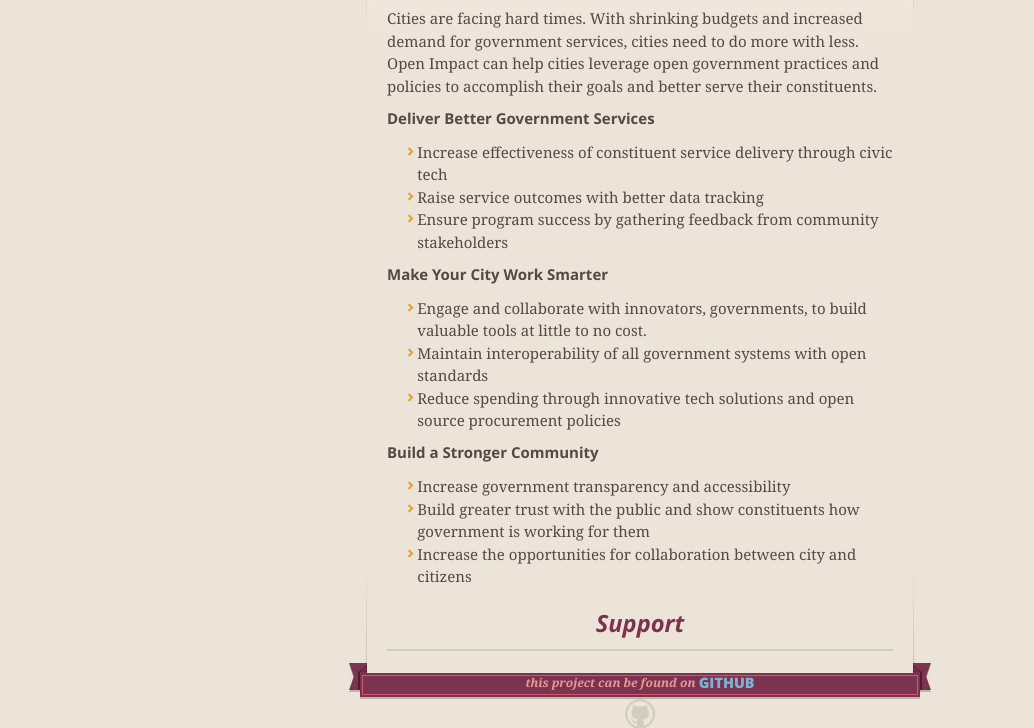
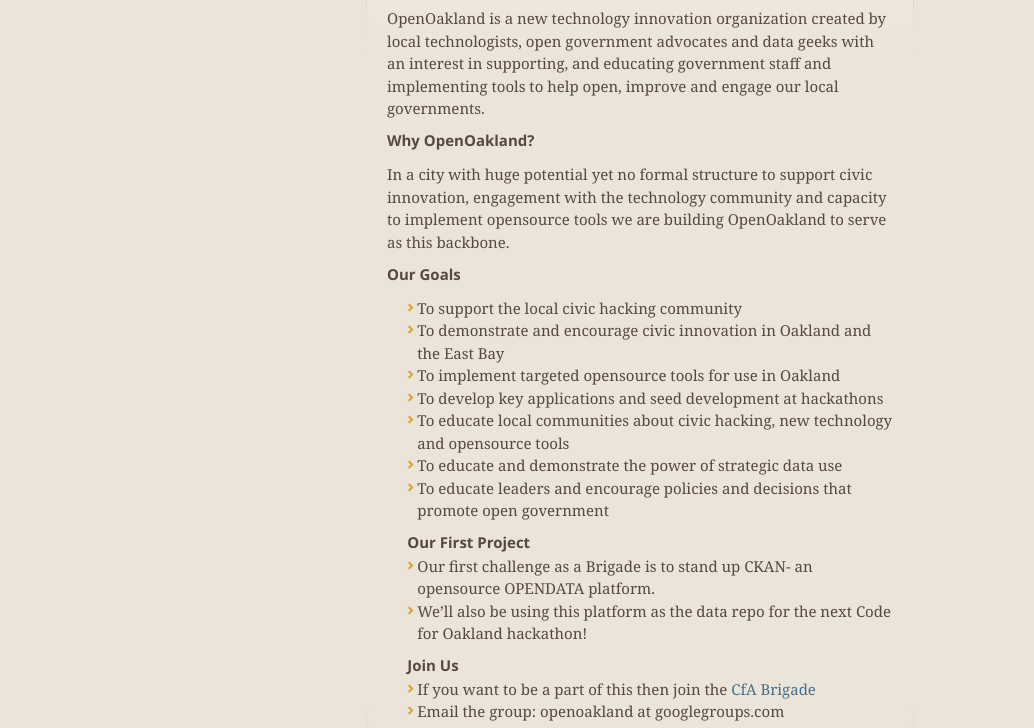
Before and after one commit to eddietejeda/openoakland, a plain HTML site: page index.html in a window 1280 px wide. Shown: the part 263-991 px from the top of the page, without its empty margins (0-1034 px from the left). Drawn offline with nearby package versions, Linux system fonts and the light colour scheme.

Commit message:
Update index.html

```diff
--- a/index.html
+++ b/index.html
@@ -50,40 +50,44 @@
       <section id="main_content">
 
         <h1>What is <span class="orange">OpenOakland</span>?</h1>
-        <p class="ocall">Cities are facing hard times. With shrinking budgets and increased demand
-            for government services, cities need to do more with less. Open Impact
-            can help cities leverage open government practices and policies to accomplish
-            their goals and better serve their constituents.</p>
+        <p class="ocall">OpenOakland is a new technology innovation organization created by local technologists,
+        open government advocates and data geeks with an interest in supporting, and educating government staff
+        and implementing tools to help open, improve and engage our local governments.</p>
         <div class="open-li">
-            <h4>Deliver Better Government Services</h4>
+            <h4>Why OpenOakland?</h4>
+          <p class="ocall">In a city with huge potential yet no formal structure to support civic innovation,
+          engagement with the technology community and capacity to implement opensource tools we are building
+          OpenOakland to serve as this backbone.</p>
+        </div>
+        <div class="open-li">
+            <h4>Our Goals</h4>
             <ul>
-                <li>Increase effectiveness of constituent service delivery through civic tech</li>
-                <li>Raise service outcomes with better data tracking</li>
-                <li>Ensure program success by gathering feedback from community stakeholders</li>
+                <li>To support the local civic hacking community</li>
+                <li>To demonstrate and encourage civic innovation in Oakland and the East Bay</li>
+                <li>To implement targeted opensource tools for use in Oakland</li>
+                  <li>To develop key applications and seed development at hackathons</li>
+                <li>To educate local communities about civic hacking, new technology and opensource tools</li>
+                <li>To educate and demonstrate the power of strategic data use</li>
+                <li>To educate leaders and encourage policies and decisions that promote open government</li>
             </ul>
         </div>
         <div class="open-li">
-            <h4>Make Your City Work Smarter</h4>
-            <ul>
-                <li>Engage and collaborate with innovators, governments, to build valuable
-                    tools at little to no cost.</li>
-                <li>Maintain interoperability of all government systems with open standards</li>
-                <li>Reduce spending through innovative tech solutions and open source procurement
-                    policies</li>
-            </ul>
-        </div>
-        <div class="open-li">
-            <h4>Build a Stronger Community</h4>
-            <ul>
-                <li>Increase government transparency and accessibility</li>
-                <li>Build greater trust with the public and show constituents how government
-                    is working for them</li>
-                <li>Increase the opportunities for collaboration between city and citizens</li>
+        <ul>
+          <h4>Our First Project</h4>
+           <li>Our first challenge as a Brigade is to stand up CKAN- an opensource OPENDATA platform. </li>
+           <li>We’ll also be using this platform as the data repo for the next Code for Oakland hackathon!</li>
+</ul>
+</div>
+<div class="open-li">
+        <ul>
+          <h4>Join Us</h4>
+           <li>If you want to be a part of this then join the <a href="http://brigade.codeforamerica.org/brigades/54">CfA Brigade</a>
+            <li>Email the group: openoakland at googlegroups.com </li>
             </ul>
         </div>
 
 
-        <h3 class="header-level-1">Support</h3>
+        <h3 class="header-level-1"><a href=""http://brigade.codeforamerica.org/brigades/54">"Join Us</a></h3>
         <span class="brigade-logo"></span>
 
       </section>
```
